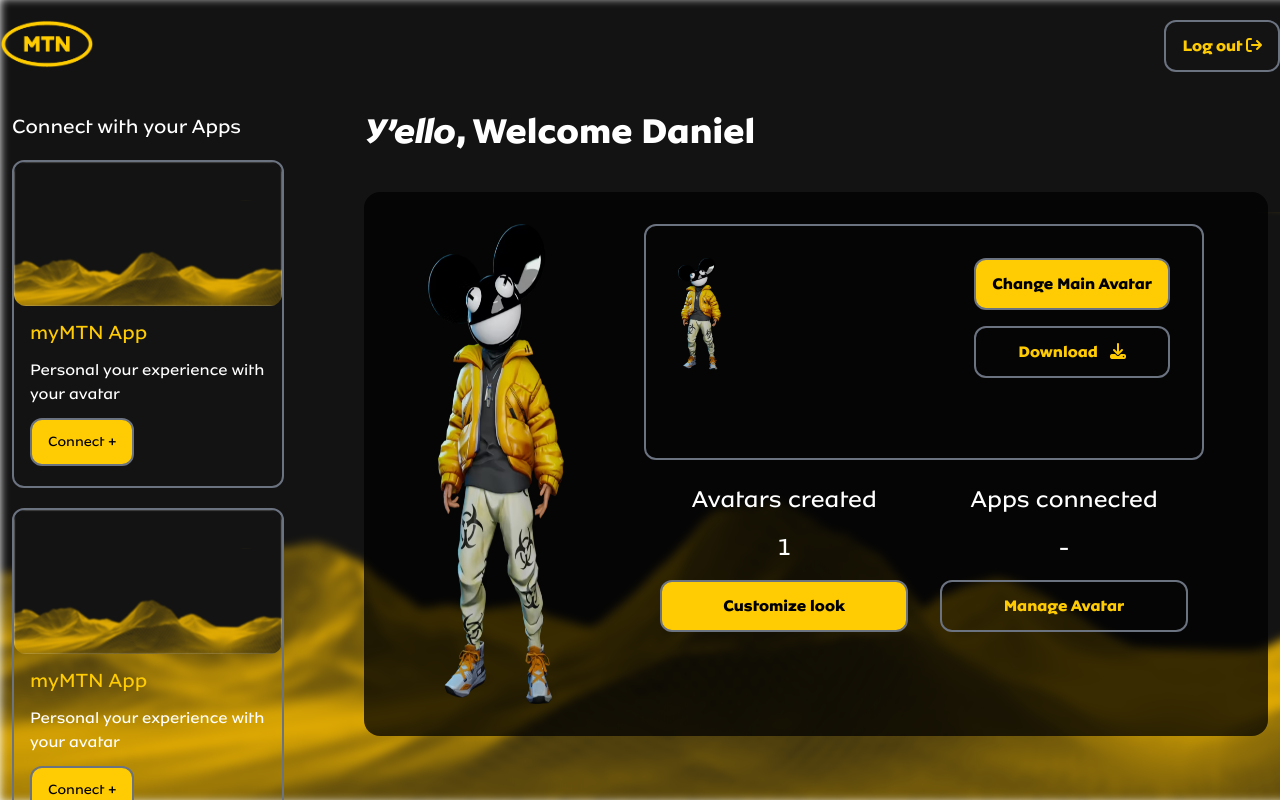
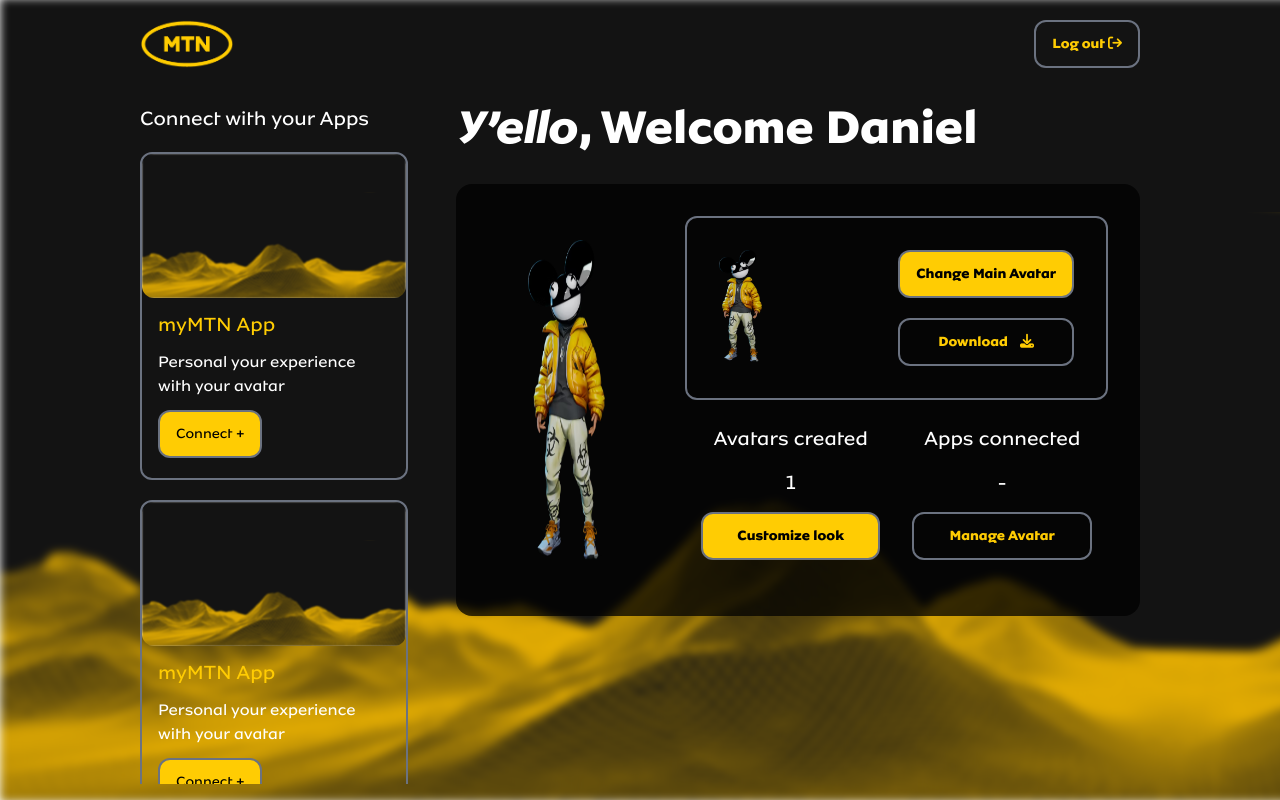
Before and after one commit to Mesezi/mtn, a React (Vite) app: page /home in a window 1280 px wide. Built offline with nearby package versions, Linux system fonts and the light colour scheme.

Commit message:
new changes

```diff
--- a/src/components/Home.jsx
+++ b/src/components/Home.jsx
@@ -2,27 +2,32 @@
 import bg from '../assets/Sign.png'
 import mtnYellow from '../assets/MTN-yellow.png'
 import avatar from '../assets/avatar.avif'
-import { Link, Routes, Route, Outlet } from 'react-router-dom'
+import { Link, Routes, Route, Outlet, useLocation } from 'react-router-dom'
+import { useEffect } from 'react'
 
 function Home() {
+  const location = useLocation();
 
   return (
 
-   <div className="home page">
+   <div className="home page container mx-auto">
 <article>
 
-<section className='flex justify-between container mx-auto py-5'>
-    <img src={mtnYellow} className='h-12' alt="" />
+<section className='flex justify-between py-5'>
+  {location.pathname === '/home' ?  <img src={mtnYellow} className='h-12' alt="" />: <Link to='/home'>
+  <i className="fa-solid fa-arrow-left text-xl py-2 px-4 border-2 text-mtn-yellow border-gray-500 rounded-xl w-full
+         hover:border-mtn-yellow hover:text-white ease-in-out duration-300"></i>
+    </Link>}
 
    <div>
-    <Link to='/' id='log-out' className='py-3 px-4 border-2 text-mtn-yellow mtn-bold border-gray-500 rounded-xl w-full
+    <Link to='/' id='log-out' className='py-3 px-4 border-2 text-sm text-mtn-yellow mtn-bold border-gray-500 rounded-xl w-full
          hover:border-mtn-yellow hover:text-white ease-in-out duration-300 block'>Log out <i className="fa-solid fa-arrow-right-from-bracket"></i></Link>
    </div>
 
 </section>
 
-   <section className='container mx-auto overflow-hidden mt-5 px-3'>
-    <div className='hidden md:flex flex-col gap-5 overflow-scroll overflow-x-hidden pb-12 pr-4 h-100'>
+   <section className='overflow-hidden py-4'>
+    <div className='hidden md:flex flex-col gap-5 overflow-scroll overflow-x-hidden pb-28 pr-8 h-100'>
         <h3 className='text-xl'>Connect with your Apps</h3>
 
         <article className='flex flex-col gap-3 rounded-xl border-2 border-gray-500'>
--- a/src/components/Login.jsx
+++ b/src/components/Login.jsx
@@ -13,12 +13,12 @@
 
 <article>
 
-<section className='heading px-5 pt-8 gap-10 items-center'>
+<section className='heading py-5 gap-8 md:gap-2 items-center'>
 <img src={mtnYellow} className='h-16 px-6 mx-auto' alt="" />
-<h1 className='md:text-3xl text-2xl mtn-bold text-center text-white'>Yello, Welcome to MTN Metaverse Portal</h1>
+<h1 className='md:text-4xl text-3xl mtn-bold text-center text-white'>Yello, Welcome to MTN Metaverse Portal</h1>
 </section>
 
-<section className='create-account'>
+<section className='create-account container mx-auto'>
 
 <div className='flex justify-center items-center'>
 <form className='p-7 md:p-10 flex flex-col gap-7 items-center text-xl'>
@@ -37,7 +37,7 @@
 </form>
 </div>
 
-<div className="hidden avatar md:flex items-center">
+<div className="hidden avatar md:flex items-center justify-center">
 <img src={avatar} alt="" />
 </div>
 
--- a/src/components/Manage.jsx
+++ b/src/components/Manage.jsx
@@ -7,21 +7,21 @@
 
   return (
 
-    <div className='pb-20 manage'>
-<h2 className='text-4xl mtn-bold'>Manage your avatars</h2>
+    <div className='manage'>
+<h2 className='text-5xl mtn-bold'>Manage your avatars</h2>
 
-<section className='bg-black/75 rounded-2xl px-16 p-8 my-8 h-[30rem] overflow-scroll overflow-x-hidden'>
+<section className='bg-black/75 md:max-h-[30rem] rounded-2xl p-8 my-8 overflow-scroll overflow-x-hidden'>
 
 <article className=''>
-  <div className='flex flex-col p-8 w-full  border-2 border-gray-500 rounded-xl '>
+  <div className='flex flex-col p-5 w-full border-2 border-gray-500 rounded-xl '>
 
     <div className='flex justify-end'>
       <button className='relative tooltip'><i className="fa-solid text-4xl text-mtn-yellow fa-ellipsis"></i>
       <span className='absolute top-10 left-0 px-4 py-3 bg-red-100 text-red-800 w-max rounded-xl flex items-center gap-3'>
-        <i className="fa-regular text-xl fa-trash-can"></i> Delete Avatar </span></button>
+        <i className="fa-regular text-lg fa-trash-can"></i> Delete Avatar </span></button>
     </div>
 
-    <div className='flex md:justify-between gap-5 flex-wrap justify-center '>
+    <div className='flex md:justify-between gap-5 flex-wrap justify-center'>
     <img src={avatar} className='h-48' alt="" />
     <div className='flex items-end'><button className='py-3 px-4 border-2 text-mtn-yellow mtn-bold border-gray-500 rounded-xl w-full
          hover:border-mtn-yellow hover:text-white ease-in-out duration-300 inline'>Edit
@@ -36,7 +36,7 @@
 </article>
 
 <div>
-<Link to='/new-avatar' className='py-3 px-4 border-2 text-black mtn-bold border-gray-500 bg-mtn-yellow rounded-xl my-8 inline-block
+<Link to='/new-avatar' className='py-3 px-4 border-2 text-black mtn-bold border-gray-500 bg-mtn-yellow rounded-xl mt-8 inline-block
         hover:-translate-y-2 ease-in-out duration-200 hover:text-white hover:bg-mtn-yellow/70'>Create New Avatar +</Link>
 </div>
 
--- a/src/components/Register.jsx
+++ b/src/components/Register.jsx
@@ -13,12 +13,12 @@
 
 <article>
 
-<section className='heading px-5 pt-8 gap-10 items-center'>
+<section className='heading py-5 gap-8 md:gap-2 items-center'>
 <img src={mtnYellow} className='h-16 px-6 mx-auto' alt="" />
-<h1 className='md:text-3xl text-2xl mtn-bold text-center text-white'>Yello, Welcome to MTN Metaverse Portal</h1>
+<h1 className='md:text-4xl text-3xl mtn-bold text-center text-white'>Yello, Welcome to MTN Metaverse Portal</h1>
 </section>
 
-<section className='create-account'>
+<section className='create-account container mx-auto'>
 
 <div className='flex justify-center items-center'>
 <form className='p-7 md:p-10 flex flex-col gap-7 items-center text-xl'>
@@ -35,7 +35,7 @@
 </form>
 </div>
 
-<div className="hidden avatar md:flex items-center">
+<div className="hidden avatar md:flex items-center justify-center">
 <img src={avatar} alt="" />
 </div>
 
--- a/src/components/Verify.jsx
+++ b/src/components/Verify.jsx
@@ -38,9 +38,9 @@
 
 <article>
 
-<section className='heading px-5 pt-8 gap-3 md:gap-10 items-center'>
+<section className='heading py-5 gap-8 md:gap-2 items-center'>
 <img src={mtnYellow} className='h-16 px-6 mx-auto' alt="" />
-<h1 className='md:text-3xl text-2xl mtn-bold text-center text-white'>Yello, Welcome to MTN Metaverse Portal</h1>
+<h1 className='md:text-4xl text-3xl mtn-bold text-center text-white'>Yello, Welcome to MTN Metaverse Portal</h1>
 </section>
 
 <section className='verify-account'>
@@ -69,7 +69,7 @@
 </form>
 </div>
 
-<div className="hidden avatar md:flex items-center">
+<div className="hidden avatar md:flex items-center justify-center">
 <img src={avatar} alt="" />
 </div>
 
--- a/src/components/WelcomePage.jsx
+++ b/src/components/WelcomePage.jsx
@@ -6,40 +6,39 @@
 function Welcome() {
   return (
 
- <div className='flex flex-col gap-10 pb-12'>
-<h2 className='text-4xl mtn-bold'>Y'ello, Welcome Daniel</h2>
+ <div className='flex flex-col'>
+<h2 className='text-5xl mtn-bold'>Y'ello, Welcome Daniel</h2>
 
-<article className='bg-black/75 rounded-2xl px-16 p-8 flex gap-20'>
-<div className='hidden lg:block'>
-<img src={avatar} className='h-[60vh]' alt="" />
+<article className='bg-black/75 flex gap-10 md:max-h-[30rem] rounded-2xl p-8 my-8 overflow-scroll overflow-x-hidden'>
+<div className='hidden lg:flex px-10 items-center'>
+<img src={avatar} className='h-80' alt="" />
 </div>
 
 <div className='grow flex flex-wrap'>
     <div className='flex gap-5 p-8 w-full border-2 justify-between border-gray-500 rounded-xl '>
     <img src={avatar} className='h-28' alt="" />
-    <div className='flex flex-col gap-4'>
+    <div className='flex flex-col gap-5'>
 
-        <button className='py-3 px-4 border-2 text-black mtn-bold border-gray-500 bg-mtn-yellow rounded-xl w-full
+        <button className='py-3 px-4 border-2 text-black mtn-bold text-sm border-gray-500 bg-mtn-yellow rounded-xl w-full
         hover:-translate-y-2 ease-in-out duration-200 hover:text-white hover:bg-mtn-yellow/70'>Change Main Avatar</button>
 
-        <button className='py-3 px-4 border-2 text-mtn-yellow mtn-bold border-gray-500 rounded-xl w-full
+        <button className='py-3 px-4 border-2 text-mtn-yellow mtn-bold text-sm border-gray-500 rounded-xl w-full
          hover:border-mtn-yellow hover:text-white hover:-translate-y-2 ease-in-out duration-300'>Download
         <i className="pl-3 fa-solid fa-download"></i></button></div>
     </div>
 
-    <div className='w-full lg:w-1/2 p-6 px-4 flex flex-col gap-4'>
-        <h2 className='text-center text-2xl'>Avatars created</h2>
-        <p className='text-center text-2xl'>1</p>
-        <button className='py-3 px-4 border-2 text-black mtn-bold border-gray-500 bg-mtn-yellow rounded-xl w-full
+    <div className='w-full md:w-1/2 p-6 px-4 flex flex-col gap-4'>
+        <h2 className='text-center text-xl'>Avatars created</h2>
+        <p className='text-center text-xl'>1</p>
+        <button className='py-3 px-4 border-2 text-black text-sm mtn-bold border-gray-500 bg-mtn-yellow rounded-xl w-full
         hover:-translate-y-2 ease-in-out duration-200 hover:text-white hover:bg-mtn-yellow/70'>Customize look</button>
     </div>
 
-    <div className='w-full lg:w-1/2 p-6 px-4 flex flex-col gap-4'>
-        <h2 className='text-center text-2xl'>Apps connected</h2>
-        <p className='text-center text-2xl'>-</p>
-        <Link to="/home/manage"><button className='py-3 px-4 border-2 text-mtn-yellow mtn-bold border-gray-500 rounded-xl w-full
+    <div className='w-full md:w-1/2 p-6 px-4 flex flex-col gap-4'>
+        <h2 className='text-center text-xl'>Apps connected</h2>
+        <p className='text-center text-xl'>-</p>
+        <Link to="/home/manage"><button className='py-3 px-4 border-2 text-sm text-mtn-yellow mtn-bold border-gray-500 rounded-xl w-full
          hover:border-mtn-yellow hover:text-white hover:-translate-y-2 ease-in-out duration-300'>Manage Avatar</button></Link>
-
     </div>
 
 </div>
--- a/src/index.css
+++ b/src/index.css
@@ -114,7 +114,7 @@
 
   .home section:nth-of-type(2){
     display: grid;
-    gap: 4rem;
+    gap: 1rem;
     grid-template-columns: 1fr;
   }
 
@@ -125,17 +125,17 @@
 
   /* Track */
   .overflow-x-hidden::-webkit-scrollbar-track {
-    background: #f1f1f1;
+    background: rgba(0,0,0,0);
   }
 
   /* Handle */
   .overflow-x-hidden::-webkit-scrollbar-thumb {
-    background: black;
+    background: rgba(0,0,0,0);
   }
 
   /* Handle on hover */
   .overflow-x-hidden::-webkit-scrollbar-thumb:hover {
-    background: #ffcc03;
+    background: rgba(0,0,0,0);
   }
 
   .manage article{
@@ -150,6 +150,10 @@
 
 .tooltip:hover > span{
   visibility: visible;
+}
+
+.container{
+  max-width: 1000px;
 }
 
 @media(min-width: 767px){
@@ -170,7 +174,7 @@
 }
 
 .home section:nth-of-type(2){
-  grid-template-columns: 18rem 1fr;
+  grid-template-columns: 30% 1fr;
 }
 
 
```
